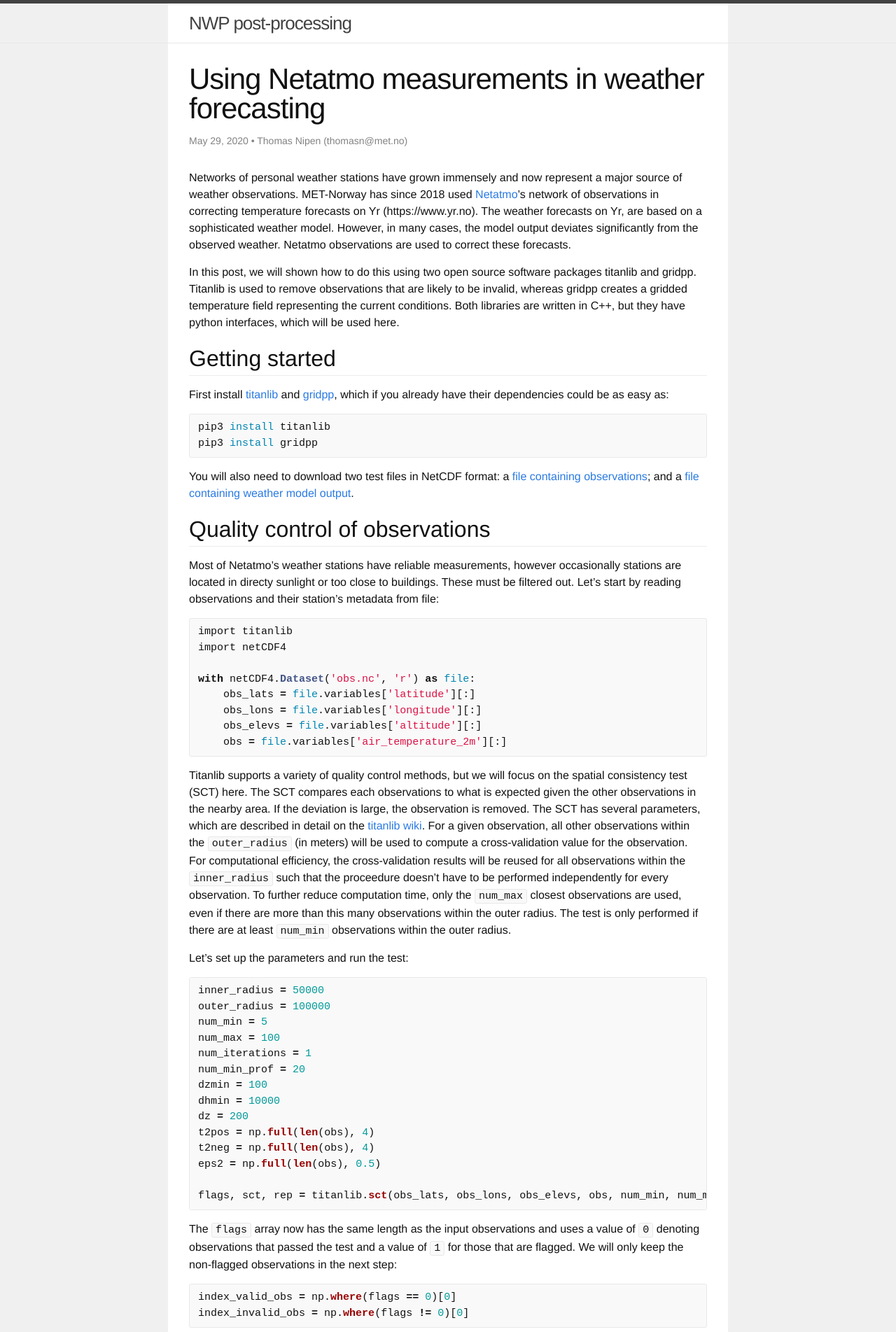
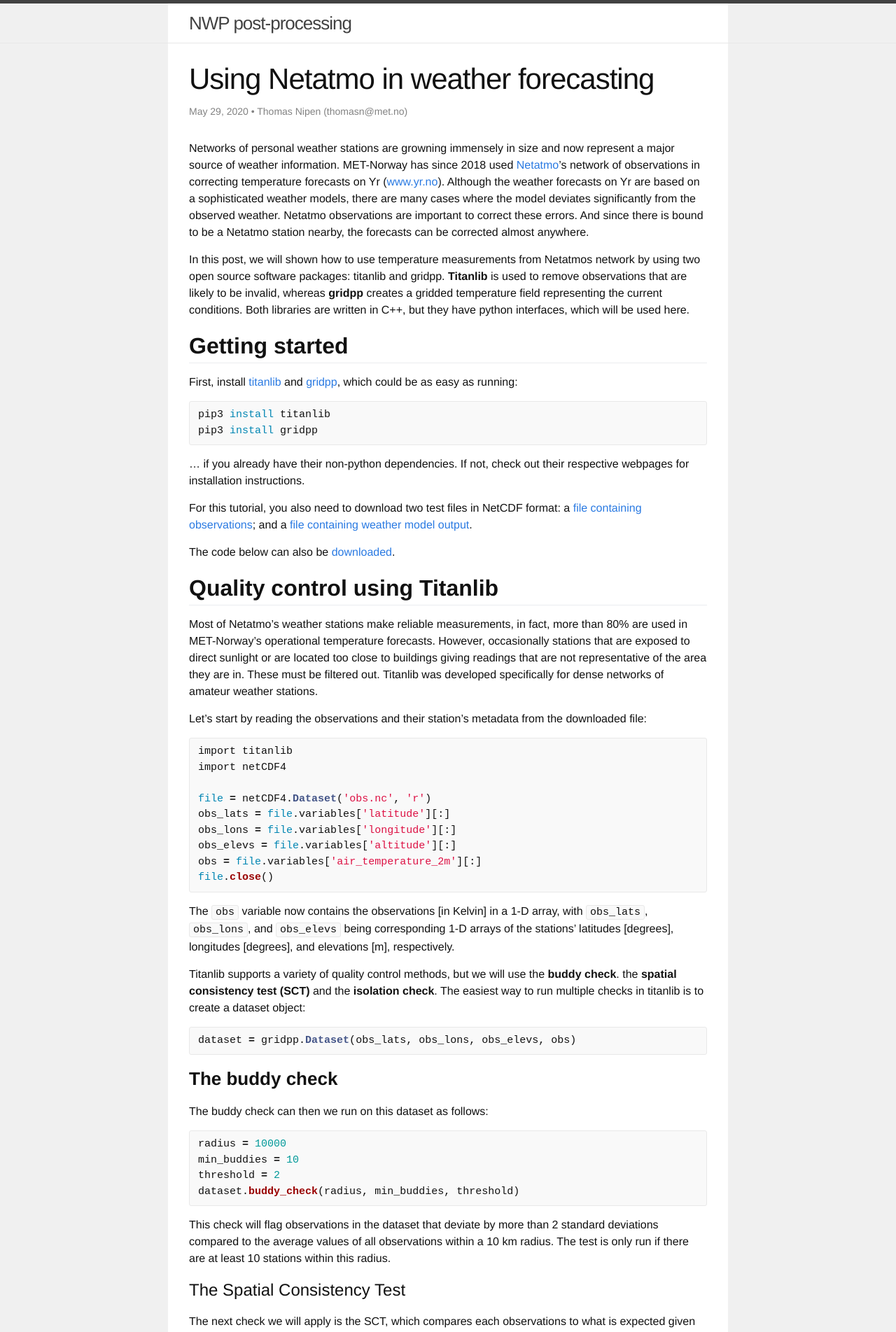
Before and after one commit to tnipen/tnipen.github.io, a Jekyll site: the page built from _posts/2020-05-29-netatmo-titanlib-gridpp.markdown, in a window 1280 px wide. Shown: the top 1903 px of the page at 70% size. Built offline with Jekyll 4.4.1, drawn with Linux system fonts in a browser that asks for light colours; some of the changed text lies outside the part shown.

Commit message:
More information

```diff
--- a/_posts/2020-05-29-netatmo-titanlib-gridpp.markdown
+++ b/_posts/2020-05-29-netatmo-titanlib-gridpp.markdown
@@ -1,63 +1,103 @@
 ---
 layout: post
-title:  "Using Netatmo measurements in weather forecasting"
+title:  "Using Netatmo in weather forecasting"
 date:   2020-05-29 15:58:36 +0200
 author: Thomas Nipen (thomasn@met.no)
 tags: netatmo optimal_interpolation quality_control
 ---
 
-Networks of personal weather stations have grown immensely and now represent a major source of weather
-observations. MET-Norway has since 2018 used [Netatmo](https://netatmo.com)'s network of observations in
-correcting temperature forecasts on Yr (https://www.yr.no). The weather forecasts on Yr, are based on a
-sophisticated weather model. However, in many cases, the model output deviates significantly from the observed
-weather. Netatmo observations are used to correct these forecasts.
+Networks of personal weather stations are growning immensely in size and now represent a major source of
+weather information. MET-Norway has since 2018 used [Netatmo](https://netatmo.com)'s network of observations
+in correcting temperature forecasts on Yr ([www.yr.no](https://www.yr.no)). Although the weather forecasts on
+Yr are based on a sophisticated weather models, there are many cases where the model deviates significantly
+from the observed weather. Netatmo observations are important to correct these errors. And since there is
+bound to be a Netatmo station nearby, the forecasts can be corrected almost anywhere.
 
-In this post, we will shown how to do this using two open source software packages titanlib and gridpp.
-Titanlib is used to remove observations that are likely to be invalid, whereas gridpp creates a gridded
-temperature field representing the current conditions. Both libraries are written in C++, but they have python
-interfaces, which will be used here.
+In this post, we will shown how to use temperature measurements from Netatmos network by using two open
+source software packages: titanlib and gridpp. **Titanlib** is used to remove observations that are likely to be
+invalid, whereas **gridpp** creates a gridded temperature field representing the current conditions. Both
+libraries are written in C++, but they have python interfaces, which will be used here.
 
 ## Getting started
-First install [titanlib](https://github.com/metno/titanlib) and [gridpp](https://github.com/metno/gridpp),
-which if you already have their dependencies could be as easy as:
+First, install [titanlib](https://github.com/metno/titanlib) and [gridpp](https://github.com/metno/gridpp),
+which could be as easy as running:
 
 {% highlight bash %}
 pip3 install titanlib
 pip3 install gridpp
 {% endhighlight %}
 
-You will also need to download two test files in NetCDF format: a [file containing
+... if you already have their non-python dependencies. If not, check out their respective webpages for
+installation instructions.
+
+For this tutorial, you also need to download two test files in NetCDF format: a [file containing
 observations](https://thredds.met.no//thredds/fileServer/metusers/thomasn/gridpp/obs.nc); and a [file
 containing weather model
-output](https://thredds.met.no//thredds/fileServer/metusers/thomasn/gridpp/analysis.nc).
+output](https://thredds.met.no//thredds/fileServer/metusers/thomasn/gridpp/model.nc).
 
-## Quality control of observations
+The code below can also be [downloaded](TOOD).
 
-Most of Netatmo's weather stations have reliable measurements, however occasionally stations are located in
-directy sunlight or too close to buildings. These must be filtered out. Let's start by reading observations
-and their station's metadata from file:
+## Quality control using Titanlib
+
+Most of Netatmo's weather stations make reliable measurements, in fact, more than 80% are used in
+MET-Norway's operational temperature forecasts. However, occasionally stations that are exposed to direct
+sunlight or are located too close to buildings giving readings that are not representative of the area they
+are in. These must be filtered out. Titanlib was developed specifically for dense networks of amateur weather
+stations.
+
+Let's start by reading the observations and their station's metadata from the downloaded file:
 
 {% highlight python %}
 import titanlib
 import netCDF4
 
-with netCDF4.Dataset('obs.nc', 'r') as file:
-    obs_lats = file.variables['latitude'][:]
-    obs_lons = file.variables['longitude'][:]
-    obs_elevs = file.variables['altitude'][:]
-    obs = file.variables['air_temperature_2m'][:]
+file = netCDF4.Dataset('obs.nc', 'r')
+obs_lats = file.variables['latitude'][:]
+obs_lons = file.variables['longitude'][:]
+obs_elevs = file.variables['altitude'][:]
+obs = file.variables['air_temperature_2m'][:]
+file.close()
 {% endhighlight %}
 
-Titanlib supports a variety of quality control methods, but we will focus on the spatial consistency test
-(SCT) here. The SCT compares each observations to what is expected given the other observations in the nearby
-area. If the deviation is large, the observation is removed. The SCT has several parameters, which are
-described in detail on the [titanlib wiki](https://github.com/metno/titanlib/wiki/Spatial-consistency-test).
-For a given observation, all other observations within the `outer_radius` (in meters) will be used to compute
-a cross-validation value for the observation. For computational efficiency, the cross-validation results will
-be reused for all observations within the `inner_radius` such that the proceedure doesn't have to be
-performed independently for every observation. To further reduce computation time, only the `num_max` closest
-observations are used, even if there are more than this many observations within the outer radius. The test
-is only performed if there are at least `num_min` observations within the outer radius.
+The `obs` variable now contains the observations [in Kelvin] in a 1-D array, with `obs_lats`, `obs_lons`, and `obs_elevs`
+being corresponding 1-D arrays of the stations' latitudes [degrees], longitudes [degrees], and elevations
+[m], respectively.
+
+Titanlib supports a variety of quality control methods, but we will use the **buddy check**. the **spatial
+consistency test (SCT)** and the **isolation check**. The easiest way to run multiple checks in titanlib is
+to create a dataset object:
+
+{% highlight python %}
+dataset = gridpp.Dataset(obs_lats, obs_lons, obs_elevs, obs)
+{% endhighlight %}
+
+### The buddy check
+
+The buddy check can then we run on this dataset as follows:
+
+{% highlight python %}
+radius = 10000
+min_buddies = 10
+threshold = 2
+dataset.buddy_check(radius, min_buddies, threshold)
+{% endhighlight %}
+
+This check will flag observations in the dataset that deviate by more than 2 standard deviations compared to
+the average values of all observations within a 10 km radius. The test is only run if there are at least 10
+stations within this radius.
+
+# The Spatial Consistency Test
+
+The next check we will apply is the SCT, which compares each observations to what is expected given the other
+observations in the nearby area. If the deviation is large, the observation is removed. The SCT has several
+parameters, which are described in detail on the [titanlib
+wiki](https://github.com/metno/titanlib/wiki/Spatial-consistency-test).  For a given observation, all other
+observations within the `outer_radius` (in meters) will be used to compute a cross-validation value for the
+observation. For computational efficiency, the cross-validation results will be reused for all observations
+within the `inner_radius` such that the proceedure doesn't have to be performed independently for every
+observation. To further reduce computation time, only the `num_max` closest observations are used, even if
+there are more than this many observations within the outer radius. The test is only performed if there are
+at least `num_min` observations within the outer radius.
 
 Let's set up the parameters and run the test:
 
@@ -75,17 +115,31 @@
 t2neg = np.full(len(obs), 4)
 eps2 = np.full(len(obs), 0.5)
 
-flags, sct, rep = titanlib.sct(obs_lats, obs_lons, obs_elevs, obs, num_min, num_max, inner_radius, outer_radius, num_iterations, num_min_prof, dzmin, dhmin , dz, t2pos, t2neg, eps2)
+dataset.sct(num_min, num_max, inner_radius, outer_radius, num_iterations, num_min_prof, dzmin, dhmin, dz, t2pos, t2neg, eps2)
 {% endhighlight %}
 
-The `flags` array now has the same length as the input observations and uses a value of `0` denoting
-observations that passed the test and a value of `1` for those that are flagged. We will only keep the
-non-flagged observations in the next step:
+Finally, we use an isolation check to remove remote stations. We do this because when there are no nearby
+stations, there is no information to corroborate the measurement and therefore we cannot guarantee that the
+station has a valid measurement.
+
+{% highlight python %}
+radius = 15000
+num min= 5
+dz = 200
+dataset.isolation_check(num_min, radius, dz)
+{% endhighlight %}
+
+The final information about which observations passed are available in `dataset.flags`. This array
+has the same length as the input observations and uses `0` to denote observations that passed
+the test and `1` for those that are flagged as suspicious. We will only keep the non-flagged observations in
+the next step:
 
 {% highlight python %}
 index_valid_obs = np.where(flags == 0)[0]
 index_invalid_obs = np.where(flags != 0)[0]
 {% endhighlight %}
+
+## Plotting the quality control flags
 
 Let's plot the observations, marking flagged ones with a black edge:
 
@@ -107,30 +161,33 @@
 
 ![Result of the quality control]({{ site.url }}/assets/img/titan_sct.png)
 
-## Creating the analysis
+## Correcting the weather model
 
-Once we have a set of trustworth observations, we can assimilate those into the NWP background. Gridpp
-provides a function that performs optimal interpolation (OI), which merges a background field and a set of
-observations, based on their relative accuracies. We will first use the deterministic OI scheme, which takes
-a single ensemble member. We will take the control member, which has index 0 in the background file.
+Once we have a set of trustworth observations, we can correct the output from the weather model. The model
+file contains a gridded forecasts for the current conditions on a 2.5 km by 2.5 km grid. Gridpp contains,
+among other things, functions for merging observations into gridded forecasts using optimal interpolation
+(OI). This method merges the two data sources, based on their relative accuracies: The observations are
+generally more accurate than the model output, and will therefore be weighted more heavily.
+
+Let's continue by reading the gridded model data from file:
 
 {% highlight python %}
 import gridpp
 import numpy as np
 
-with netCDF4.Dataset('analysis.nc', 'r') as file:
-    index_control = 0
-    blats = file.variables['latitude'][:]
-    blons = file.variables['longitude'][:]
-    belevs = file.variables['surface_geopotential'][0, 0, index_control, :, :] / 9.81
-    bgrid = gridpp.Grid(blats, blons, belevs)
-    background = file.variables['air_temperature_2m'][0, 0, index_control, :, :]
+file = netCDF4.Dataset('model.nc', 'r')
+blats = file.variables['latitude'][:]
+blons = file.variables['longitude'][:]
+belevs = file.variables['surface_geopotential'][0, :, :] / 9.81
+bgrid = gridpp.Grid(blats, blons, belevs)
+background = file.variables['air_temperature_2m'][0, :, :]
+file.close()
 
 points = gridpp.points(obs_lats[index_valid_obs], obs_lons[index_valid_obs], obs_elevs[index_valid_obs])
 {% endhighlight %}
 
-OI does not require you to specify the error variance of the background and the observations. Instead, only
-their ratios is needed. Since we trust observations more than the background, we set the ratio to 0.1. OI
+OI has a number of tuning parameters. The first one is the ratio of the error variance of the observations to
+the model. Since we trust observations more than the background, we set the ratio to 0.1. OI
 also requires the background values at the observation points. In many cases a simple method like nearest
 neighbour or bilinear is sufficient, however the gridpp functions allows you to calculate any values if
 desired.
@@ -180,33 +237,6 @@
 
 ![Analysis increment map]({{ site.url }}/assets/img/analysis_increment.png)
 
-## Ensemble mode
-
-Gridpp also supports an Ensemble-based Statistical Interpolation (EnSI; Lussana et al. 2019) scheme that takes
-uses spatial structure information from an ensemble of NWP model runs. This is the method used in the
-operational temperature analyses used on Yr.no, as described by Nipen et al. 2020. To test this, you need to
-load the full ensemble and ensure that the ensemble dimension is at the end. Also note that EnSI requires the
-specification of the observation variance (`psigmas`).
-
-{% highlight python %}
-with netCDF4.Dataset('analysis.nc', 'r') as file:
-    background_ens = file.variables['air_temperature_2m'][0, 0, :, :, :]
-    background_ens = np.moveaxis(background_ens, 0, 2)
-
-num_members = background_ens.shape[2]
-pbackground_ens = np.zeros([points.size(), num_members])
-for e in range(num_members):
-    pbackground_ens[:, e] = gridpp.bilinear(bgrid, points, background_ens[:, :, e])
-
-psigmas = 0.5 * np.ones(points.size())
-
-analysis_ens = gridpp.optimal_interpolation_ensi(bgrid, background_ens, points,
-        obs[index_valid_obs], psigmas, pbackground_ens, structure, max_points)
-diff = (analysis_ens - background_ens)[:, :, index_control]
-{% endhighlight %}
-
-![Analysis increment map for ensemble]({{ site.url }}/assets/img/analysis_increment_ens.png)
-
 ## References
 
 Barnes, S. L., 1973: Mesoscale objective map analysis using weighted time-series observations. NOAA Tech.
--- a/_sass/_layout.scss
+++ b/_sass/_layout.scss
@@ -219,6 +219,7 @@
 
     h2 {
         font-size: 32px;
+        font-weight: 800;
 
         @include media-query($on-laptop) {
             font-size: 28px;
@@ -227,6 +228,7 @@
 
     h3 {
         font-size: 26px;
+        font-weight: 800;
 
         @include media-query($on-laptop) {
             font-size: 22px;
```
